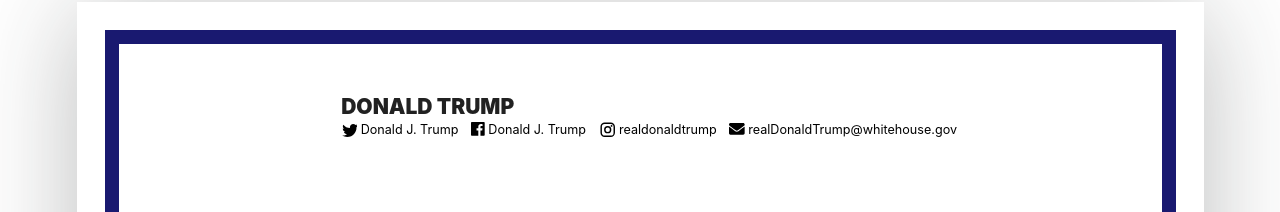
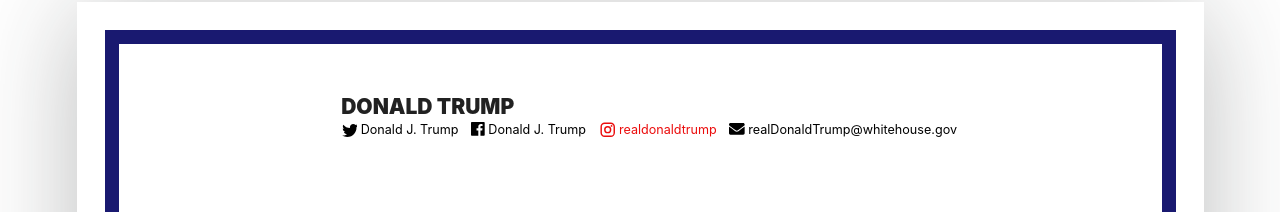
Before and after one commit to Dofamin1/homepage, a plain HTML site: page index.html in a window 1280 px wide. In both pictures the pointer is over the link "realdonaldtrump". Shown: the part 75-287 px from the top of the page. Drawn offline with Linux system fonts and the light colour scheme.

Commit message:
add a :hover styles for instagram icon

```diff
--- a/assets/stylesheets/index.css
+++ b/assets/stylesheets/index.css
@@ -1,3 +1,6 @@
 .contacts li a.twitter:hover {
     color: rgb(54, 180, 197);
   }
+.contacts li a.instagram:hover {
+    color: rgb(235, 13, 13);
+  }
```
